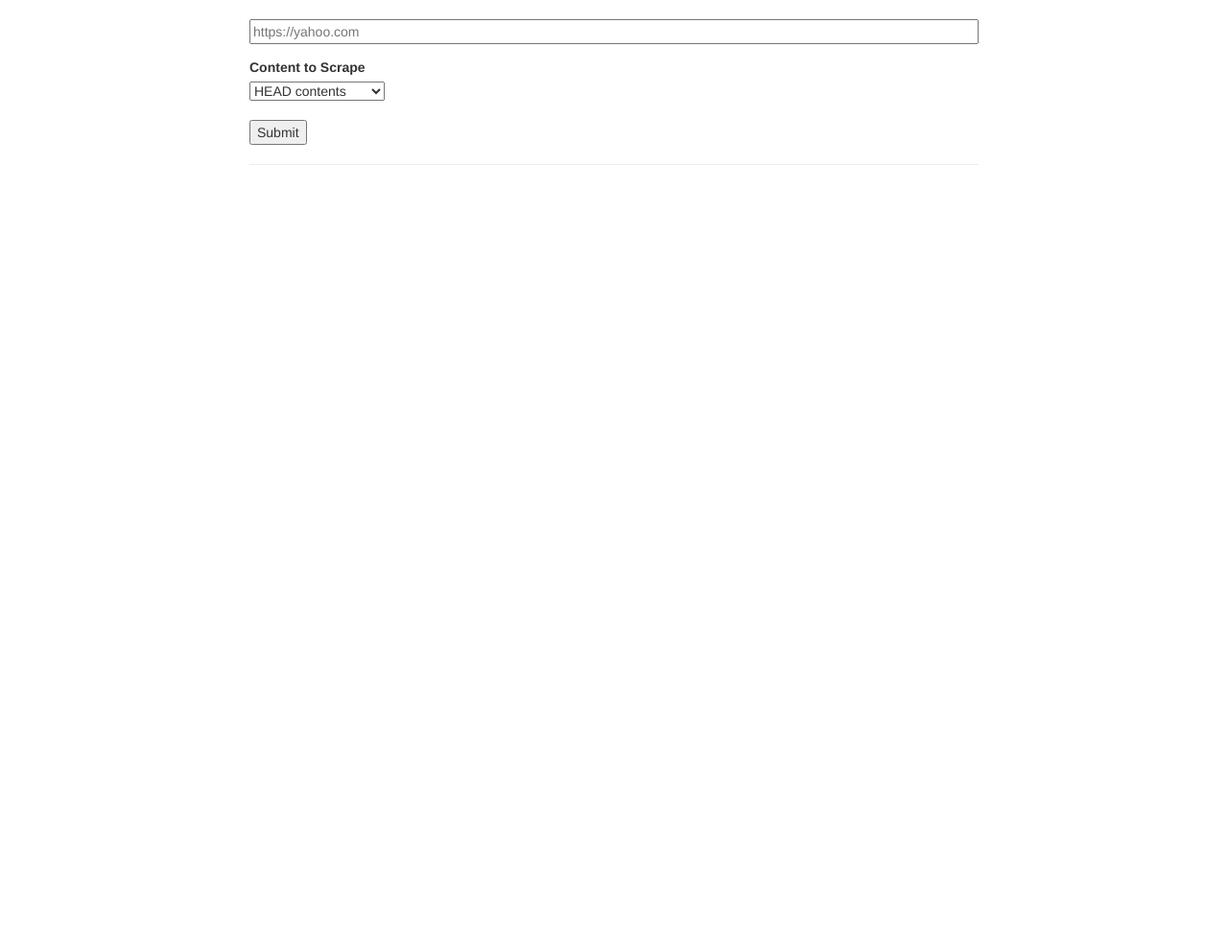
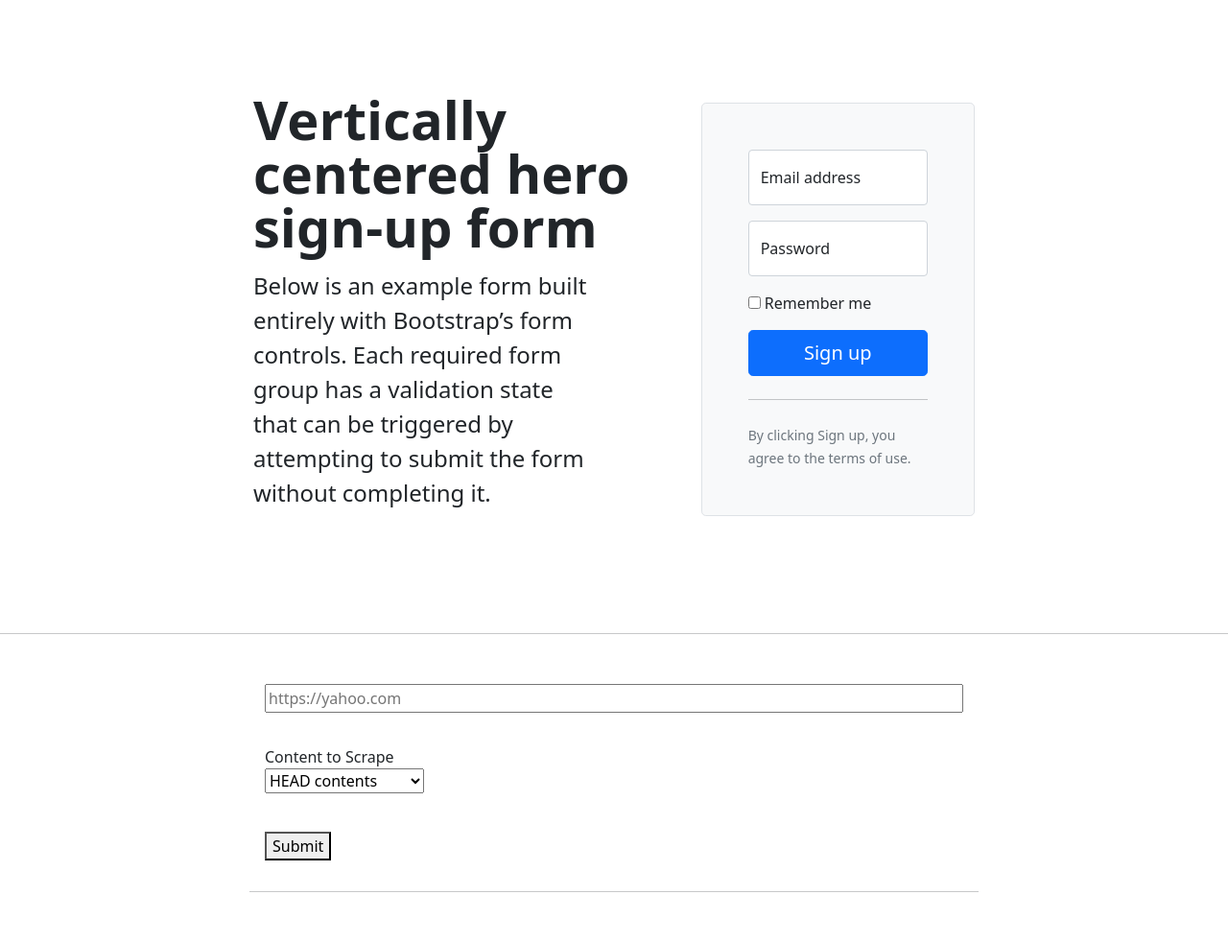
Before and after one commit to leabs/web-scrape-ui, a Flask app: page / in a window 1280 px wide. Shown: the whole page at 96% size. Before the commit the page ends 172 px from the top, so only its background shows below. Run offline with Flask 2, Linux system fonts and the light colour scheme.

Commit message:
ok layout update to this header

```diff
--- a/templates/index.html
+++ b/templates/index.html
@@ -7,14 +7,69 @@
     <title>Scraper GUI</title>
 
     <link
+      href="https://cdn.jsdelivr.net/npm/bootstrap@5.0.2/dist/css/bootstrap.min.css"
       rel="stylesheet"
-      href="https://cdn.jsdelivr.net/npm/bootstrap@3.3.7/dist/css/bootstrap.min.css"
-      integrity="sha384-BVYiiSIFeK1dGmJRAkycuHAHRg32OmUcww7on3RYdg4Va+PmSTsz/K68vbdEjh4u"
+      integrity="sha384-EVSTQN3/azprG1Anm3QDgpJLIm9Nao0Yz1ztcQTwFspd3yD65VohhpuuCOmLASjC"
       crossorigin="anonymous"
     />
+    <script
+      src="https://cdn.jsdelivr.net/npm/bootstrap@5.0.2/dist/js/bootstrap.bundle.min.js"
+      integrity="sha384-MrcW6ZMFYlzcLA8Nl+NtUVF0sA7MsXsP1UyJoMp4YLEuNSfAP+JcXn/tWtIaxVXM"
+      crossorigin="anonymous"
+    ></script>
+
     <link rel="stylesheet" href="/static/style.css" />
   </head>
   <body>
+    <div class="container col-xl-10 col-xxl-8 px-4 py-5">
+      <div class="row align-items-center g-lg-5 py-5">
+        <div class="col-lg-7 text-center text-lg-start">
+          <h1 class="display-4 fw-bold lh-1 mb-3">
+            Vertically centered hero sign-up form
+          </h1>
+          <p class="col-lg-10 fs-4">
+            Below is an example form built entirely with Bootstrap’s form
+            controls. Each required form group has a validation state that can
+            be triggered by attempting to submit the form without completing it.
+          </p>
+        </div>
+        <div class="col-md-10 mx-auto col-lg-5">
+          <form class="p-4 p-md-5 border rounded-3 bg-light">
+            <div class="form-floating mb-3">
+              <input
+                type="email"
+                class="form-control"
+                id="floatingInput"
+                placeholder="name@example.com"
+              />
+              <label for="floatingInput">Email address</label>
+            </div>
+            <div class="form-floating mb-3">
+              <input
+                type="password"
+                class="form-control"
+                id="floatingPassword"
+                placeholder="Password"
+              />
+              <label for="floatingPassword">Password</label>
+            </div>
+            <div class="checkbox mb-3">
+              <label>
+                <input type="checkbox" value="remember-me" /> Remember me
+              </label>
+            </div>
+            <button class="w-100 btn btn-lg btn-primary" type="submit">
+              Sign up
+            </button>
+            <hr class="my-4" />
+            <small class="text-muted"
+              >By clicking Sign up, you agree to the terms of use.</small
+            >
+          </form>
+        </div>
+      </div>
+    </div>
+    <hr />
     <div class="container">
       <div class="input-box p-2">
         <form>
```
